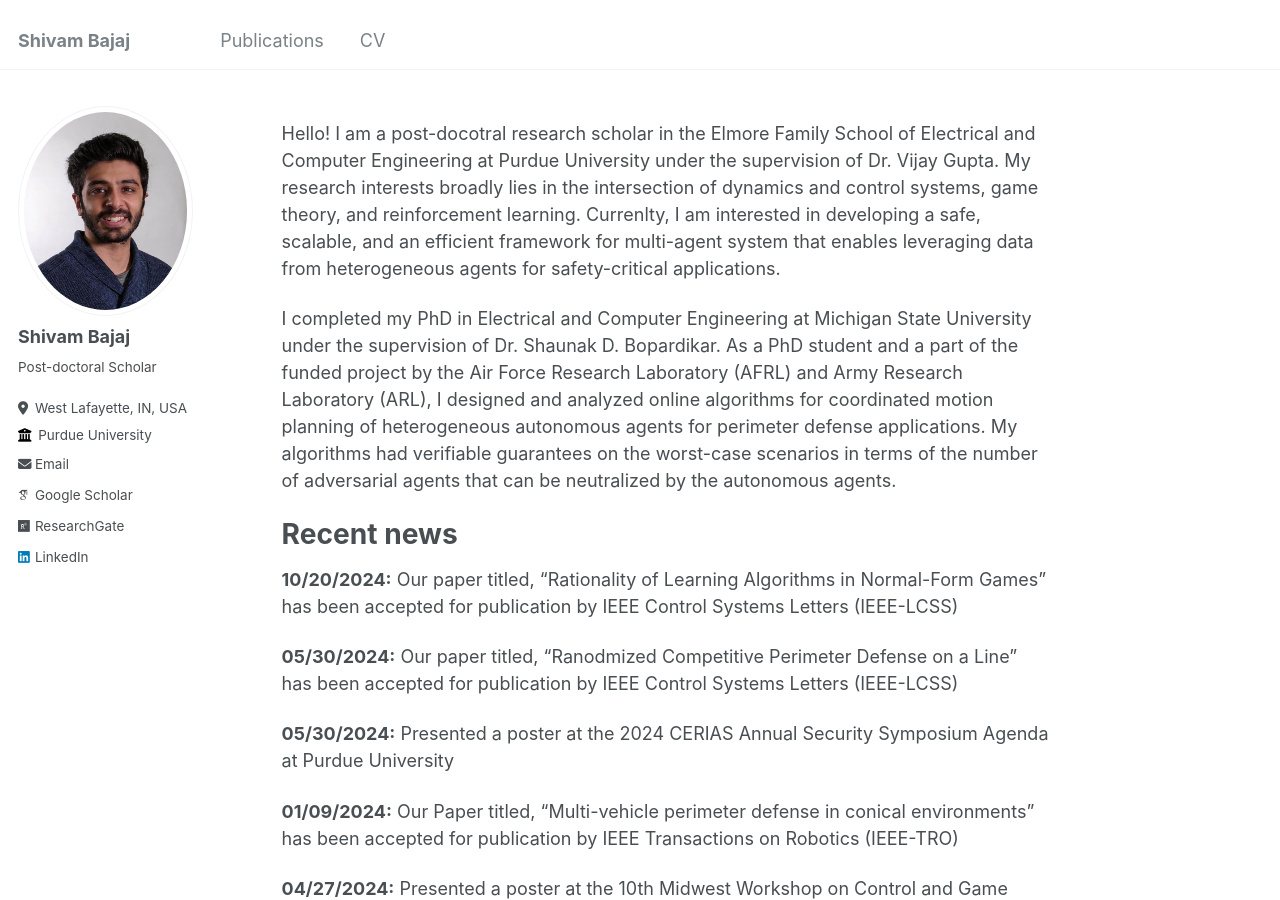
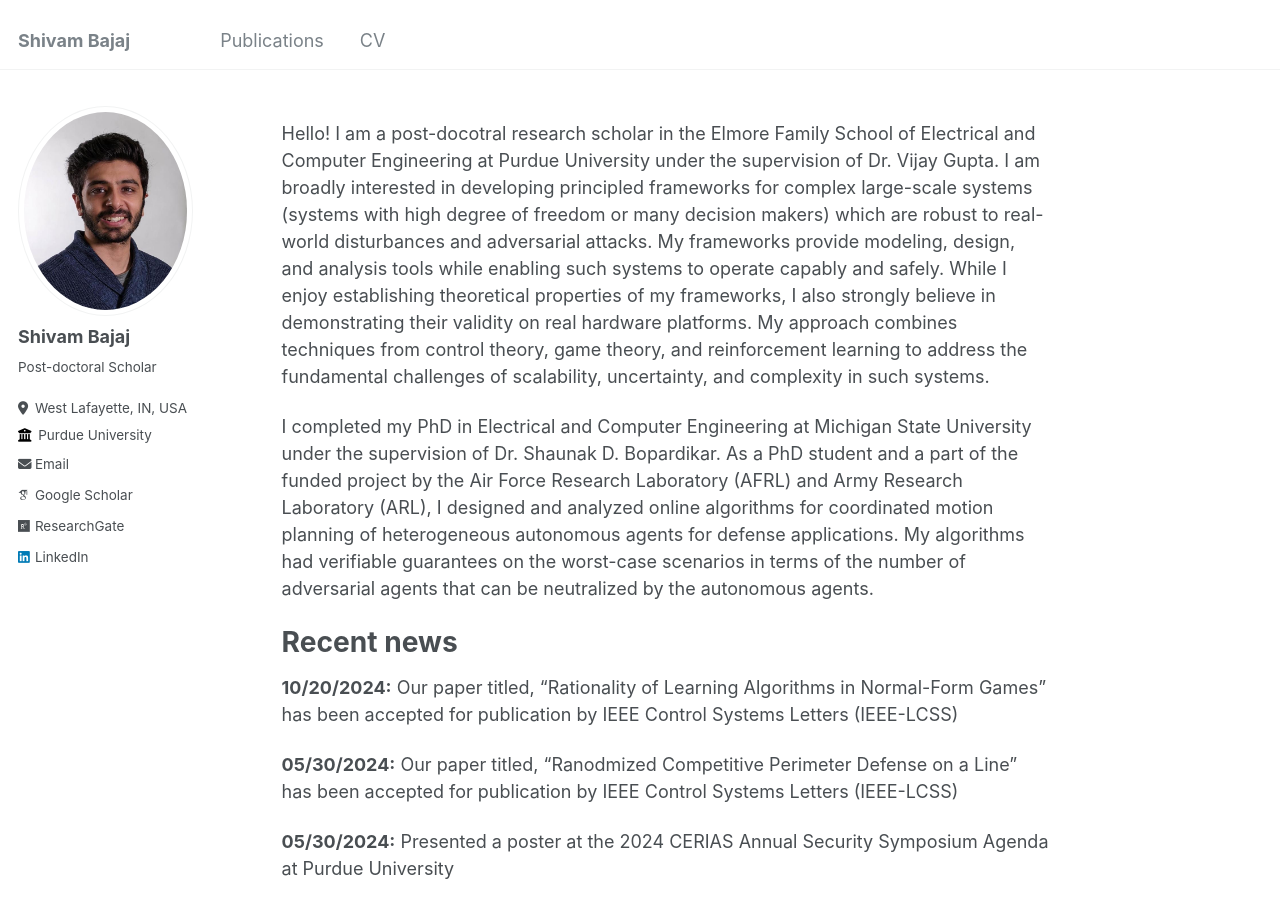
Before and after one commit to shivambajaj08/shivambajaj08.github.io, a Jekyll site: the page built from _pages/about.md, in a window 1280 px wide and 900 px high. Built offline with Jekyll 4.4.1, drawn with Linux system fonts in a browser that asks for light colours; some web fonts are replaced.

Commit message:
Update about.md

```diff
--- a/_pages/about.md
+++ b/_pages/about.md
@@ -7,10 +7,9 @@ redirect_from:
   - /about.html
 ---
 
-Hello! I am a post-docotral research scholar in the Elmore Family School of Electrical and Computer Engineering at Purdue University under the supervision of Dr. Vijay Gupta. My research interests broadly lies in the intersection of dynamics and control systems, game theory, and reinforcement learning.
-Currenlty, I am interested in developing a safe, scalable, and an efficient framework for multi-agent system that enables leveraging data from heterogeneous agents for safety-critical applications.
+Hello! I am a post-docotral research scholar in the Elmore Family School of Electrical and Computer Engineering at Purdue University under the supervision of Dr. Vijay Gupta. I am broadly interested in developing principled frameworks for complex large-scale systems (systems with high degree of freedom or many decision makers) which are robust to real-world disturbances and adversarial attacks.  My frameworks provide modeling, design, and analysis tools while enabling such systems to operate capably and safely. While I enjoy establishing theoretical properties of my frameworks, I also strongly believe in demonstrating their validity on real hardware platforms. My approach combines techniques from control theory, game theory, and reinforcement learning to address the fundamental challenges of scalability, uncertainty, and complexity in such systems.
 
-I completed my PhD in Electrical and Computer Engineering at Michigan State University under the supervision of Dr. Shaunak D. Bopardikar. As a PhD student and a part of the funded project by the Air Force Research Laboratory (AFRL) and Army Research Laboratory (ARL), I designed and analyzed online algorithms for coordinated motion planning of heterogeneous autonomous agents for perimeter defense applications. My algorithms had verifiable guarantees on the worst-case scenarios in terms of the number of adversarial agents that can be neutralized by the autonomous agents.
+I completed my PhD in Electrical and Computer Engineering at Michigan State University under the supervision of Dr. Shaunak D. Bopardikar. As a PhD student and a part of the funded project by the Air Force Research Laboratory (AFRL) and Army Research Laboratory (ARL), I designed and analyzed online algorithms for coordinated motion planning of heterogeneous autonomous agents for defense applications. My algorithms had verifiable guarantees on the worst-case scenarios in terms of the number of adversarial agents that can be neutralized by the autonomous agents.
 
 
 # Recent news
```
